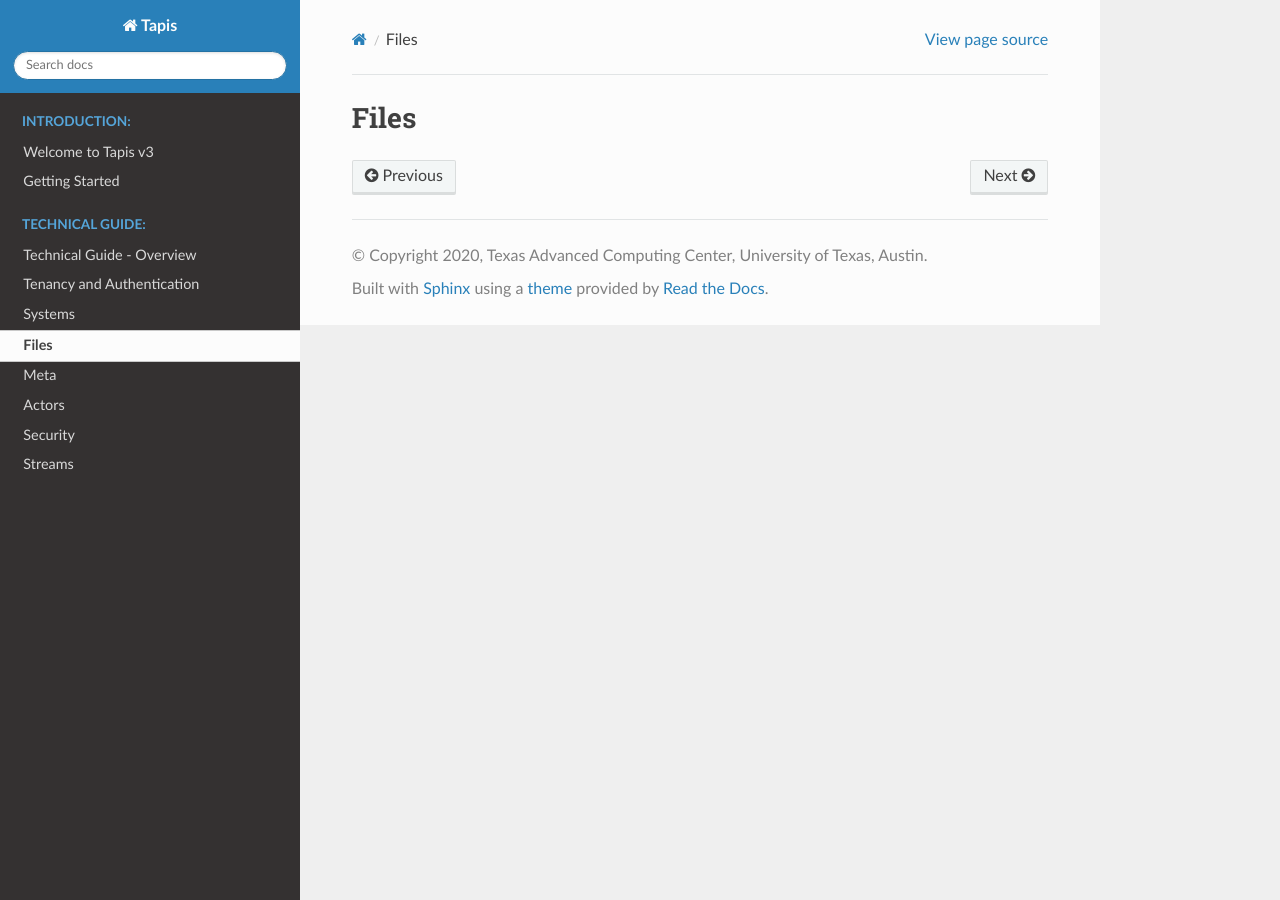
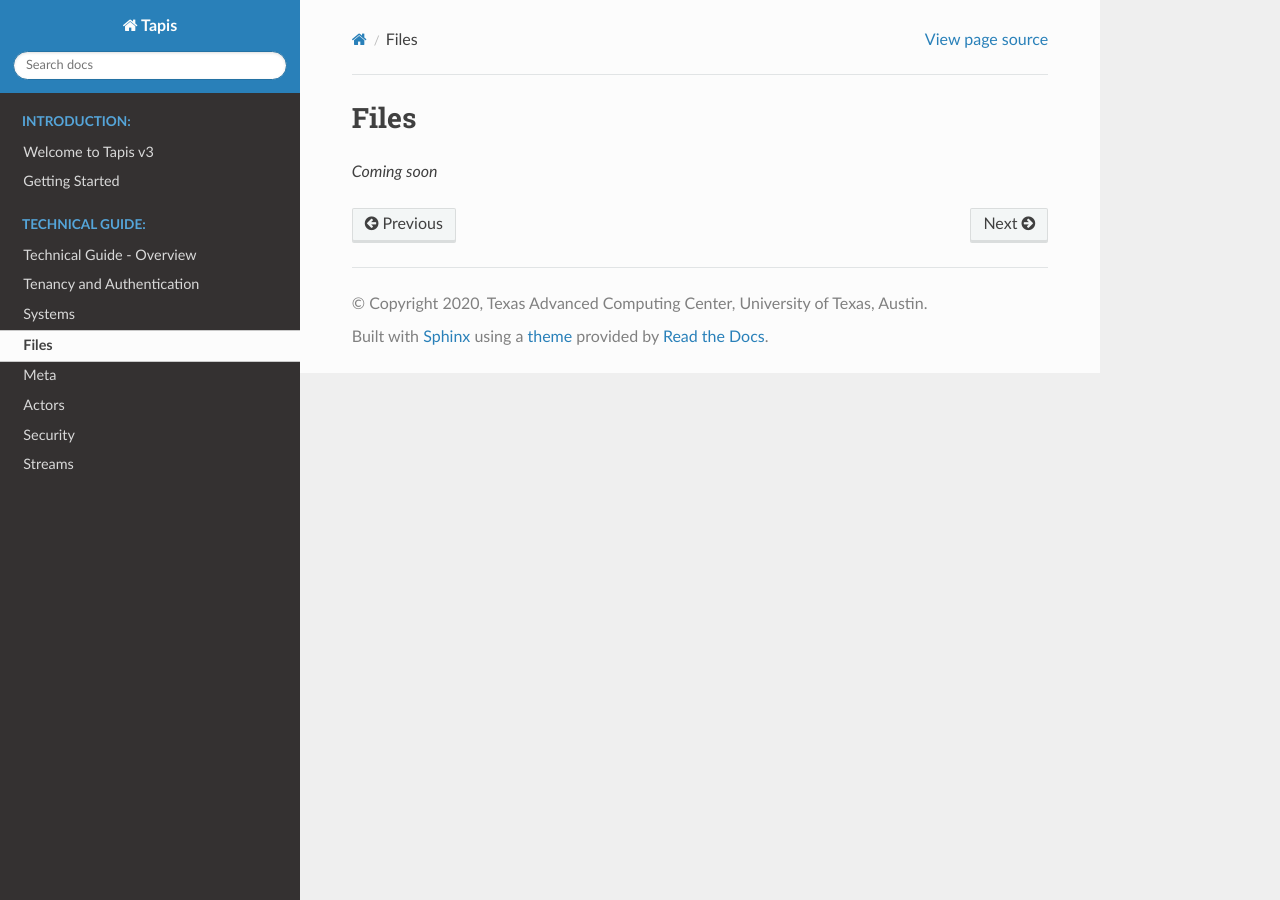
Before and after one commit to tapis-project/documentation, a Sphinx documentation site: the page built from source/technical/files.rst, in a window 1280 px wide. Built offline with Sphinx 7.4.7 and the Read the Docs theme 2.0.0, drawn with Linux system fonts in a browser that asks for light colours.

Commit message:
added 'coming soon' to files, actors, and security

```diff
--- a/source/technical/actors.rst
+++ b/source/technical/actors.rst
@@ -3,3 +3,5 @@
 ======
 Actors
 ======
+
+*Coming soon*
--- a/source/technical/files.rst
+++ b/source/technical/files.rst
@@ -3,3 +3,5 @@
 =====
 Files
 =====
+
+*Coming soon*
--- a/source/technical/security.rst
+++ b/source/technical/security.rst
@@ -3,3 +3,5 @@
 ========
 Security
 ========
+
+*Coming soon*
```
